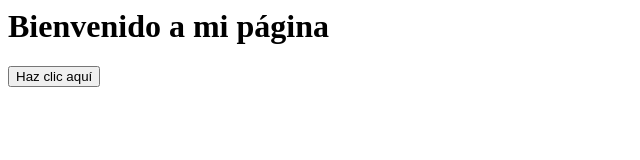
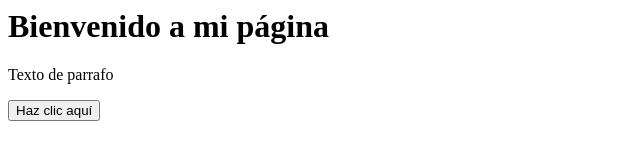
Before and after one commit to CamiloViasus/pruebasgit, a plain HTML site: page boton.html in a window 1280 px wide. Shown: the whole page, without its empty margins (0-640 px from the left). Drawn offline with Linux system fonts and the light colour scheme.

Commit message:
Nuevo parrafo

```diff
--- a/boton.html
+++ b/boton.html
@@ -4,6 +4,7 @@
 </head>
 <body>
   <h1>Bienvenido a mi página</h1>
+  <p> Texto de parrafo</p>
   <button onclick="alert('¡Hola!')">Haz clic aquí</button>
 </body>
 </html>
```
